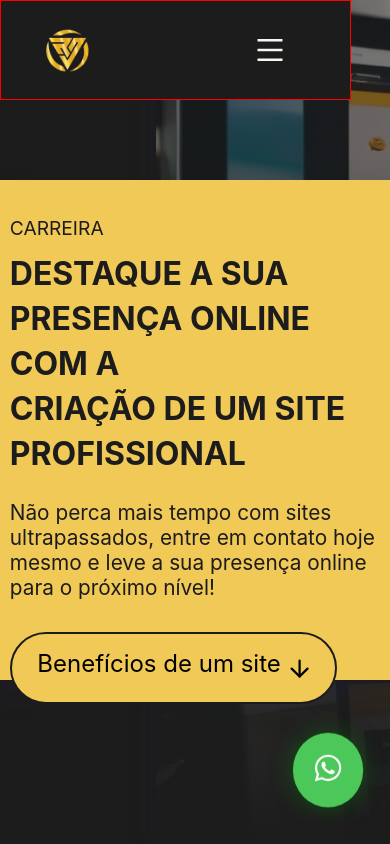
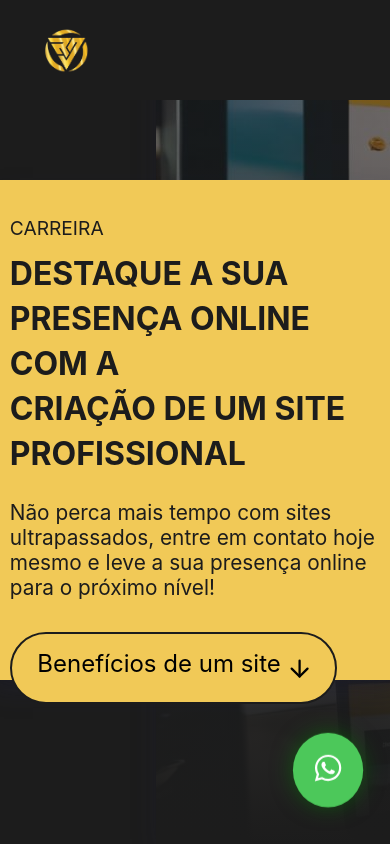
Before and after one commit to devpdro/company-matte, a React (Create React App) app: page / in a window 390 px wide. Shown: the top 844 px of the page. Built offline with nearby package versions, Linux system fonts and the light colour scheme; a web font is replaced by a local one.

Commit message:
fix: arruming  navbar

```diff
--- a/src/presentation/components/layout/header-components/header.module.scss
+++ b/src/presentation/components/layout/header-components/header.module.scss
@@ -9,7 +9,7 @@
 
   .box_header {
     display: flex;
-    justify-content: right;
+    justify-content: flex-end;
     position: relative;
 
     .box_img {
--- a/src/presentation/components/layout/header-components/navbar-components/navbar.module.scss
+++ b/src/presentation/components/layout/header-components/navbar-components/navbar.module.scss
@@ -2,15 +2,14 @@
 
 .navbar {
   font-family: 'Darker Grotesque';
-  padding: 0rem 3rem 0rem 0rem;
+  margin: 0rem 3rem 0rem 0rem;
   background-color: #1c1c1c;
   position: fixed;
   top: 0;
   transition: top 0.4s;
   height: 100px;
-  width: 100%;
+  width: 100vw;
   z-index: 1;
-  border: 1px solid red;
   color: #F9F7F1;
 
   .box_information {
@@ -202,13 +201,13 @@
 
 @media (max-width: 867px) {
   .navbar {
-    padding: 0rem 4rem 0rem 2.5rem !important;
+    margin: 0rem 4rem 0rem 2.5rem !important;
     background-color: #1c1c1c;
     position: fixed;
     top: 0;
     transition: top 0.4s;
     height: 100px;
-    width: 90%!important;
+    width: 100vw!important;
     z-index: 1;
     color: #F9F7F1;
 
```
